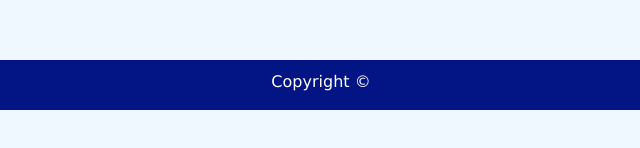
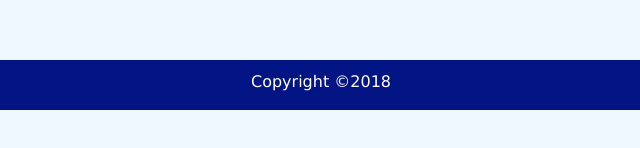
Before and after one commit to ElectSmart/ElectSmartMaster, a plain HTML site: page index.html in a window 1280 px wide. Shown: the part 640-788 px from the top of the page, 319-959 px from the left. Drawn offline with nearby package versions, Linux system fonts and the light colour scheme.

Commit message:
a few updates to ReadMe

```diff
--- a/index.html
+++ b/index.html
@@ -176,7 +176,7 @@
 
     <footer>
         <div class="container">
-            <p>Copyright &copy</p>
+            <p>Copyright &copy2018</p>
         </div>
     </footer>
     <!--Add Javascript-->
```
Also changed, not shown: 2 other files.
